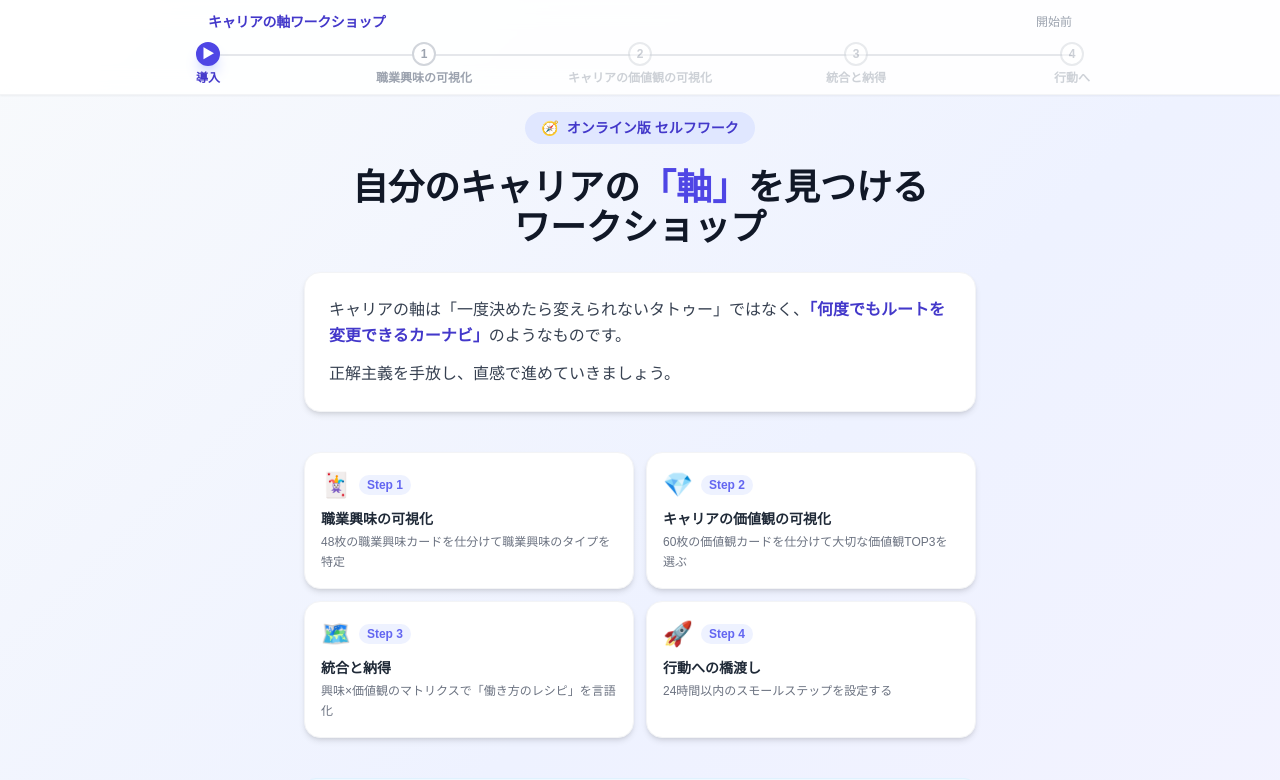
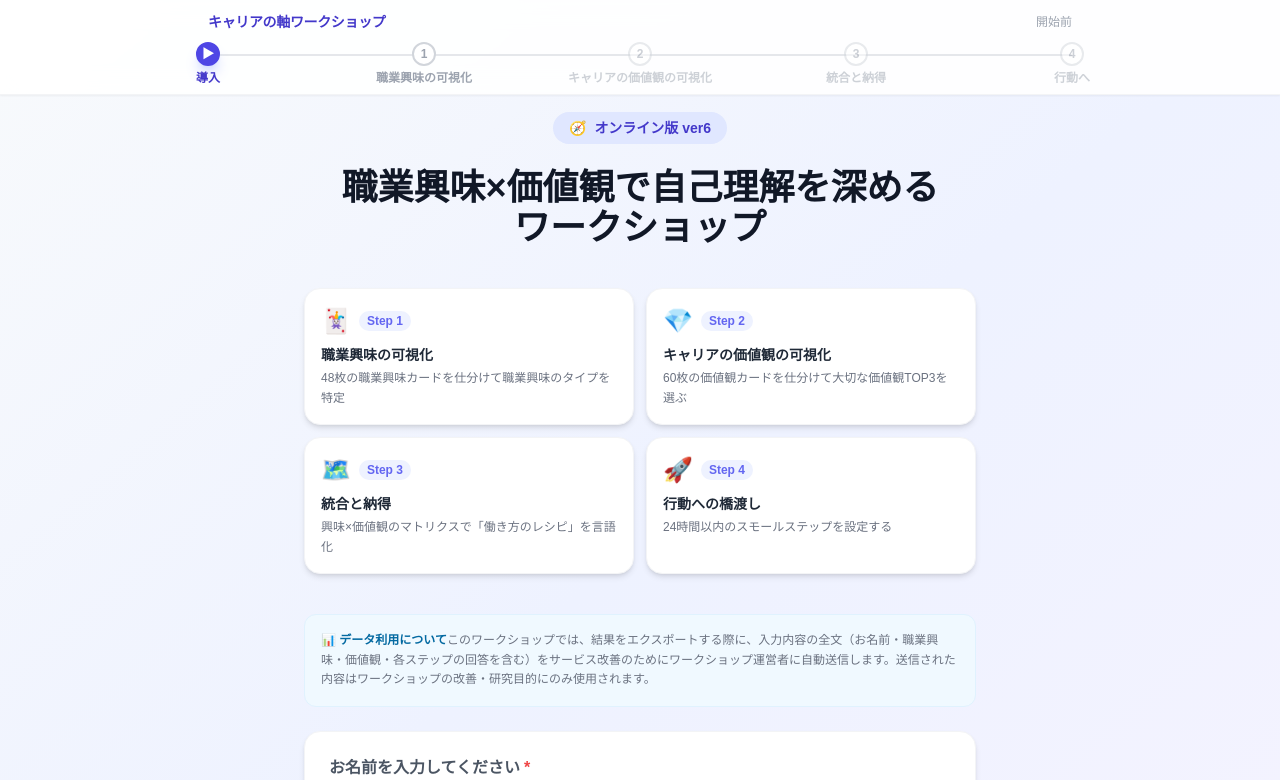
Before and after one commit to hidetomatsui-dev/card-06, a React (Vite) app: page / in a window 1280 px wide. Shown: the top 780 px of the page. Built offline with nearby package versions, Linux system fonts and the light colour scheme.

Commit message:
Update Intro: ver6 badge, new title, remove career axis description block

```diff
--- a/src/components/Intro.tsx
+++ b/src/components/Intro.tsx
@@ -27,27 +27,14 @@ export default function Intro({ state, update, onNext }: Props) {
         className="text-center mb-10"
       >
         <div className="inline-flex items-center gap-2 px-4 py-1.5 bg-indigo-100 text-indigo-700 rounded-full text-sm font-semibold mb-6">
-          <span>🧭</span> オンライン版 セルフワーク
+          <span>🧭</span> オンライン版 ver6
         </div>
 
         <h1 className="text-3xl sm:text-4xl font-extrabold text-gray-900 leading-tight mb-6">
-          自分のキャリアの
-          <span className="text-indigo-600">「軸」</span>
-          を見つける
+          職業興味×価値観で自己理解を深める
           <br />
           ワークショップ
         </h1>
-
-        <div className="card-base p-6 text-left mb-8">
-          <p className="text-base text-gray-700 leading-relaxed">
-            キャリアの軸は「一度決めたら変えられないタトゥー」ではなく、
-            <strong className="text-indigo-700">「何度でもルートを変更できるカーナビ」</strong>
-            のようなものです。
-          </p>
-          <p className="text-base text-gray-700 leading-relaxed mt-3">
-            正解主義を手放し、直感で進めていきましょう。
-          </p>
-        </div>
       </motion.div>
 
       {/* Steps overview */}
```
